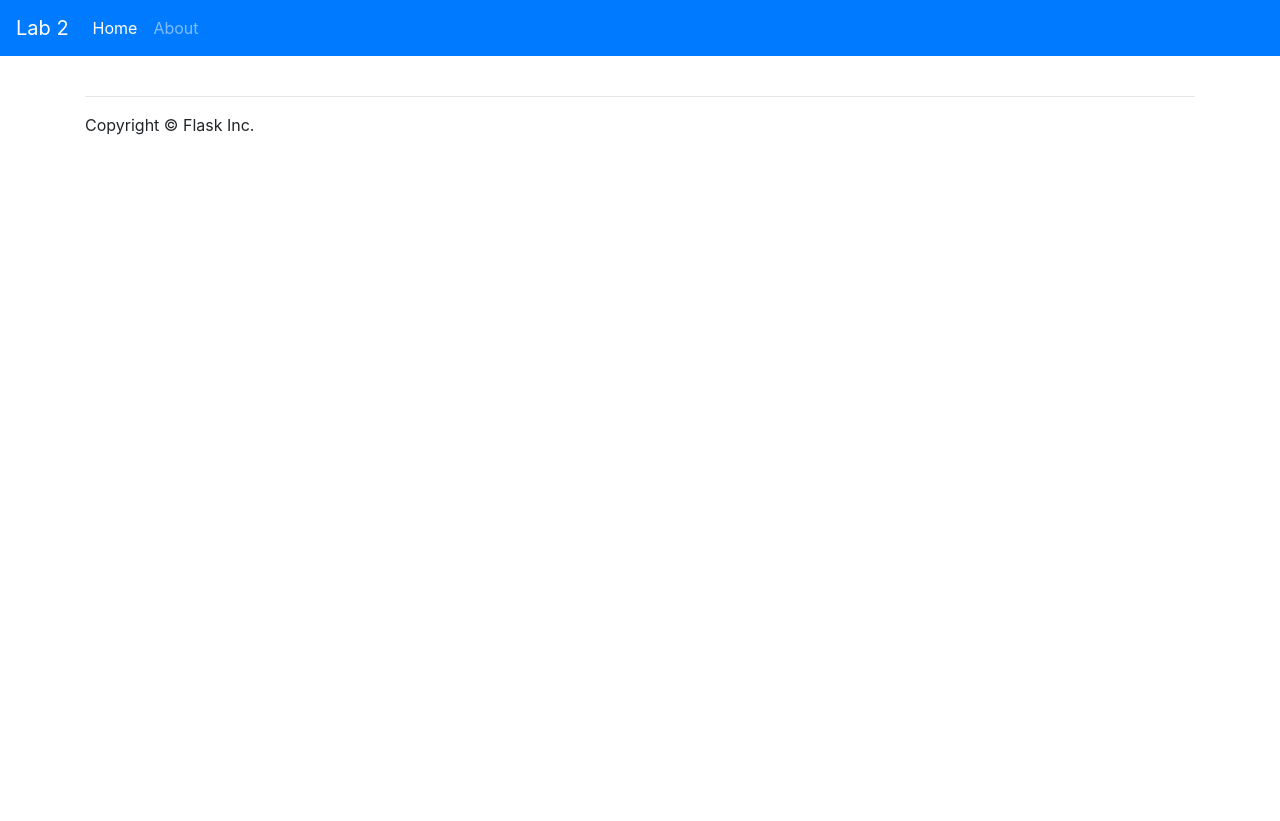
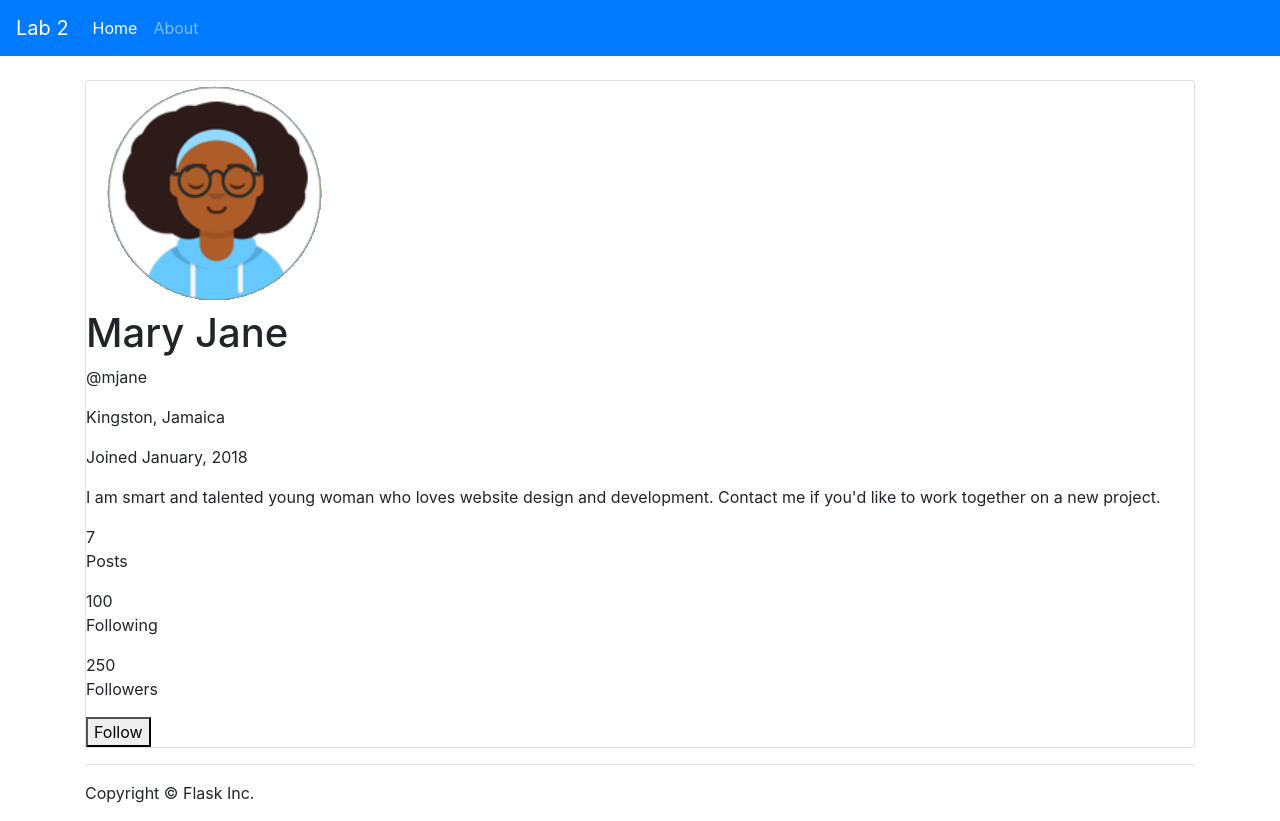
Before and after one commit to S-TJones/info3180-lab2, a Flask app: page /profile/ in a window 1280 px wide. Before the commit the page ends 135 px from the top, so only its background shows below. Run offline with Flask 2, Linux system fonts and the light colour scheme; some libraries are stand-ins or nearby versions.

Commit message:
Added HTML structre to Profile
Added the neccesary html code to make a replica of the design. It currently has placeholders which may be subjected to changes.

```diff
--- a/app/templates/profile.html
+++ b/app/templates/profile.html
@@ -2,6 +2,30 @@
 
 {% block main %}
 
+<div class="card">
+    <div class="top">
+        <img src="{{ url_for('static', filename='./images/MaryJane.png') }}" alt="User's Profile Photo">
+        <h1 id="name">Mary Jane</h1>
+        <p>@<span id="username">mjane</span></p>
+        <p>Kingston, Jamaica</p>
+        <p>Joined <span id="date">January, 2018</span></p>
+    </div>
 
+    <div class="base">
+        <p id="bio">I am smart and talented young woman who loves website design and development. Contact me if you'd like to work together on a new project.</p>
+        <div class="details">
+            <div class="columns">
+                <p> <span id="posts">7</span> <br> Posts</p>
+            </div>
+            <div class="columns">
+                <p><span id="following">100</span> <br> Following</p>
+            </div>
+            <div class="columns">
+                <p><span id="followers">250</span> <br> Followers</p>
+            </div>
+        </div>
+        <button>Follow</button>
+    </div>
+</div>
 
 {% endblock %}
```
Also changed, not shown: app/static/images/MaryJane.png (added).
